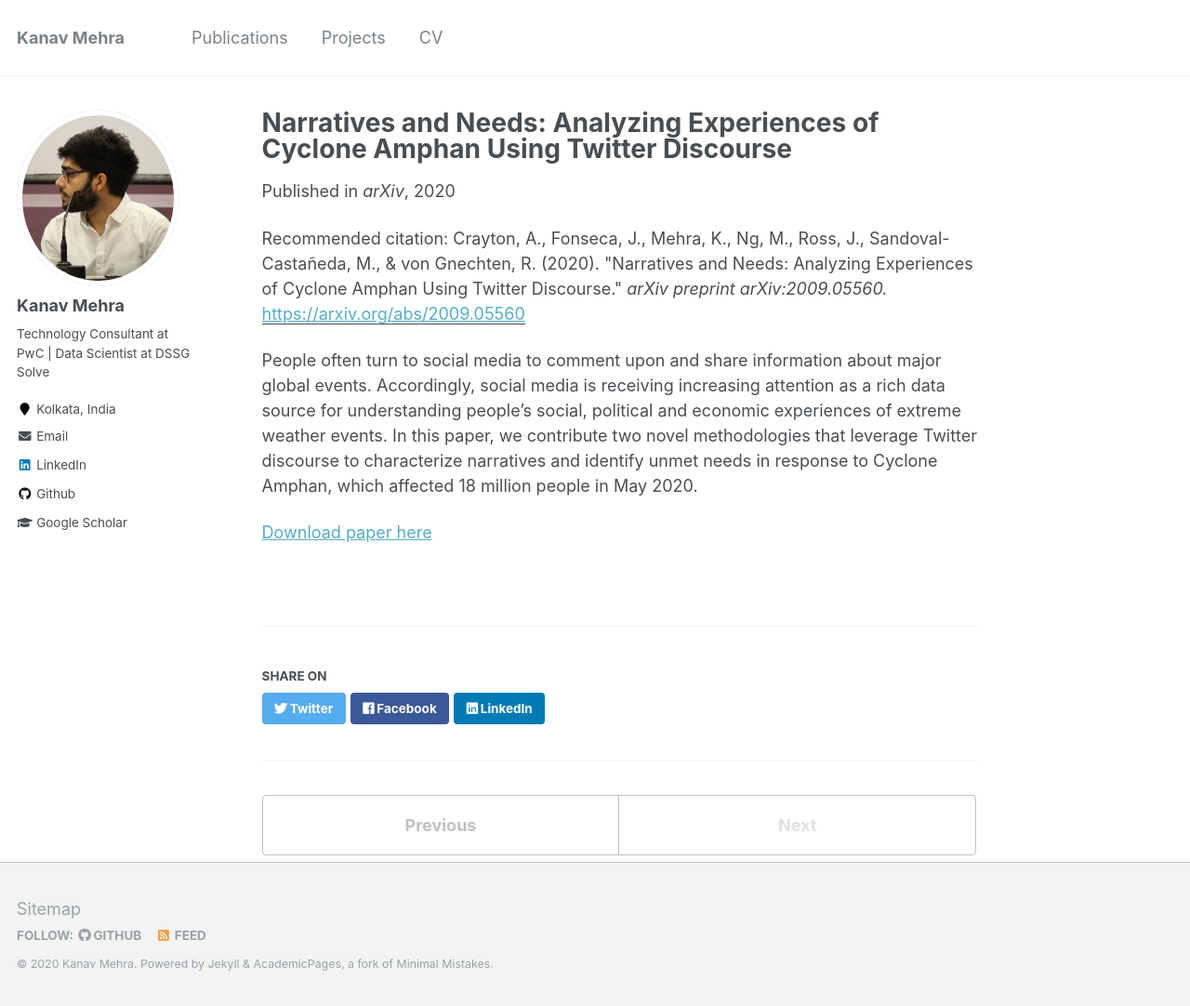
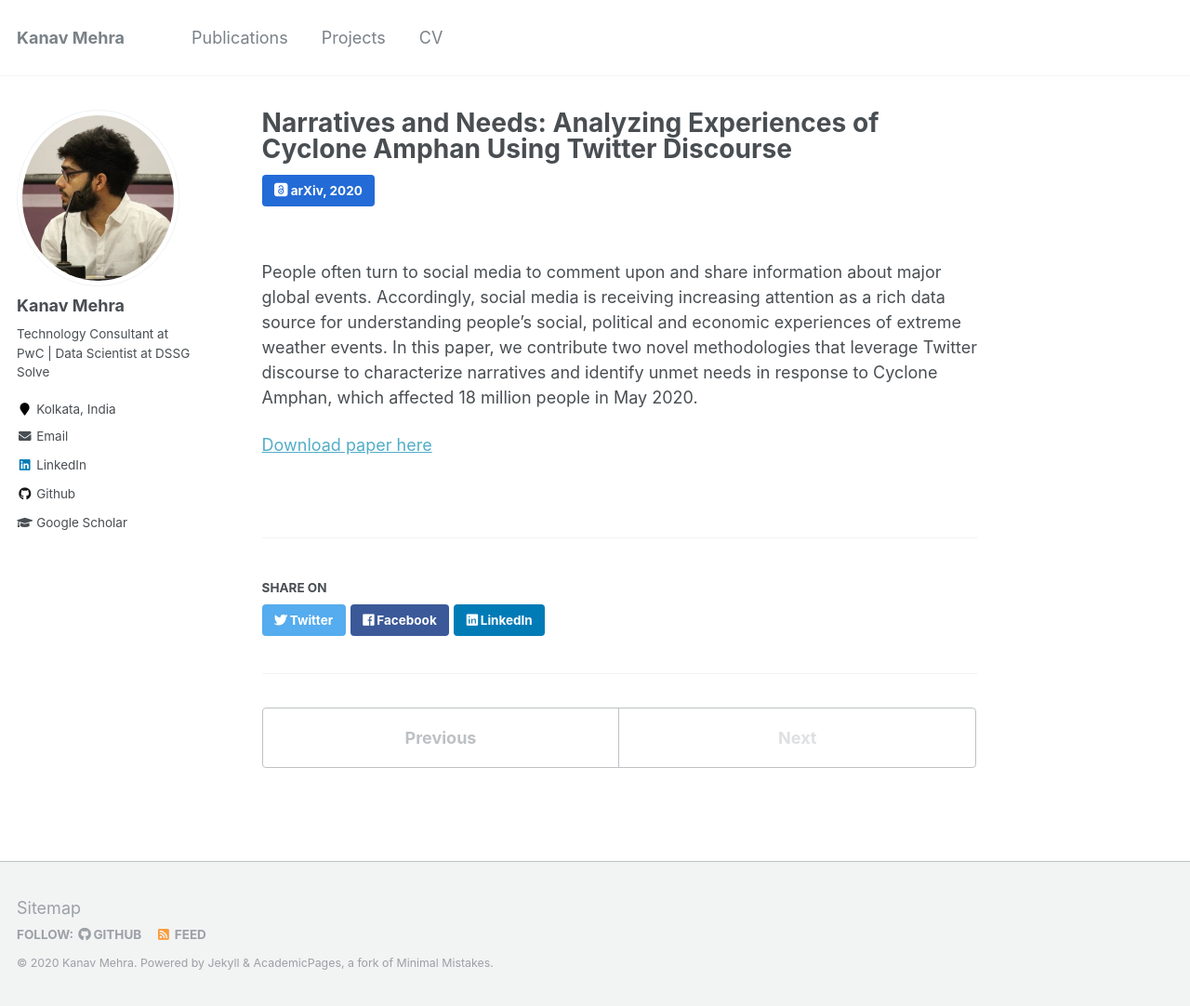
Before and after one commit to kanav-mehra/kanav-mehra.github.io, a Jekyll site: the page built from _publications/Amphan-2020.md, in a window 1280 px wide and 1082 px high. Shown: the whole window at 93% size. Built offline with Jekyll 4.4.1, drawn with Linux system fonts in a browser that asks for light colours; some web fonts are replaced.

Commit message:
Editing publications

```diff
--- a/_includes/archive-single.html
+++ b/_includes/archive-single.html
@@ -69,7 +69,7 @@
         </a>
       </p>
     {% elsif post.citation %}
-      <p>Recommended citation: <cite>{{ post.citation }}</cite> </p>
+      <p><cite>{{ post.citation }}</cite></p>
     {% elsif post.paperurl %}
       <p>Download <a href=" {{ post.paperurl }} "><u>here</u></a></p>
     {% endif %}
--- a/_layouts/single.html
+++ b/_layouts/single.html
@@ -34,6 +34,27 @@ layout: default
           <p class="page__date"><strong><i class="fa fa-fw fa-calendar" aria-hidden="true"></i> {{ site.data.ui-text[site.locale].date_label | default: "Published:" }}</strong> <time datetime="{{ page.modified | date: "%Y-%m-%d" }}">{{ page.modified | date: "%B %d, %Y" }}</time></p>
         {% endif %}
 
+        <div style="margin-bottom: 3rem;">
+          {% if page.collection == 'teaching' %}
+            <span> {{ page.type }}, <i>{{ page.venue }}</i>, {{ page.date | default: "1900-01-01" | date: "%Y" }} </span>
+          {% elsif page.venue and page.date %}
+            <a href="{{ page.paperurl }}" class="btn" style="background-color: #236bd6;">
+              <i class="ai ai-open-access-square" aria-hidden="true" style="font-size: 1.25em;"></i>
+              {{ page.venue }}, {{ page.date | default: "1900-01-01" | date: "%Y" }}
+            </a>
+          {% elsif page.date %}
+            <p class="page__date"><strong><i class="fa fa-fw fa-calendar" aria-hidden="true"></i> {{ site.data.ui-text[site.locale].date_label | default: "Published:" }}</strong> <time datetime="{{ page.date | date_to_xmlschema }}">{{ page.date | default: "1900-01-01" | date: "%B %d, %Y" }}</time></span>
+          {% endif %}
+
+          {% if page.repo %}
+            <a href="{{ page.repo }}" class="btn btn--github" style="background-color: black; float: right;" title="View on GitHub">
+              <i class="fab fa-github" aria-hidden="true"></i>
+              <span>{{ page.repo | remove: "https://github.com/" }}</span>
+            </a>
+          {% endif %}
+        </div>
+
+        <!--
         {% if page.collection == 'teaching' %}
           <p> {{ page.type }}, <i>{{ page.venue }}</i>, {{ page.date | default: "1900-01-01" | date: "%Y" }} </p>
         {% elsif page.venue and page.date %}
@@ -48,6 +69,7 @@ layout: default
         {% elsif page.citation %}
           <p>Recommended citation: {{ page.citation }} </p>
         {% endif %}
+        -->
 
         </header>
       {% endunless %}
--- a/_publications/Amphan-2020.md
+++ b/_publications/Amphan-2020.md
@@ -6,7 +6,7 @@ excerpt: 'In this paper, we contribute two novel methodologies that leverage Twi
 date: 2020-09-10
 venue: 'arXiv'
 paperurl: 'https://arxiv.org/abs/2009.05560'
-citation: 'Crayton, A., Fonseca, J., Mehra, K., Ng, M., Ross, J., Sandoval-Castañeda, M., & von Gnechten, R. (2020). "Narratives and Needs: Analyzing Experiences of Cyclone Amphan Using Twitter Discourse." <i>arXiv preprint arXiv:2009.05560.</i>'
+citation: 'Crayton, A., Fonseca, J., Mehra, K., Ng, M., Ross, J., Sandoval-Castañeda, M., & von Gnechten, R. (2020). "Narratives and Needs: Analyzing Experiences of Cyclone Amphan Using Twitter Discourse." <i>arXiv preprint.</i>'
 ---
 
 People often turn to social media to comment upon and share information about major global events. Accordingly, social media is receiving increasing attention as a rich data source for understanding people’s social, political and economic experiences of extreme weather events. In this paper, we contribute two novel methodologies that leverage Twitter discourse to characterize narratives and identify unmet needs in response to Cyclone Amphan, which affected 18 million people in May 2020.
```
